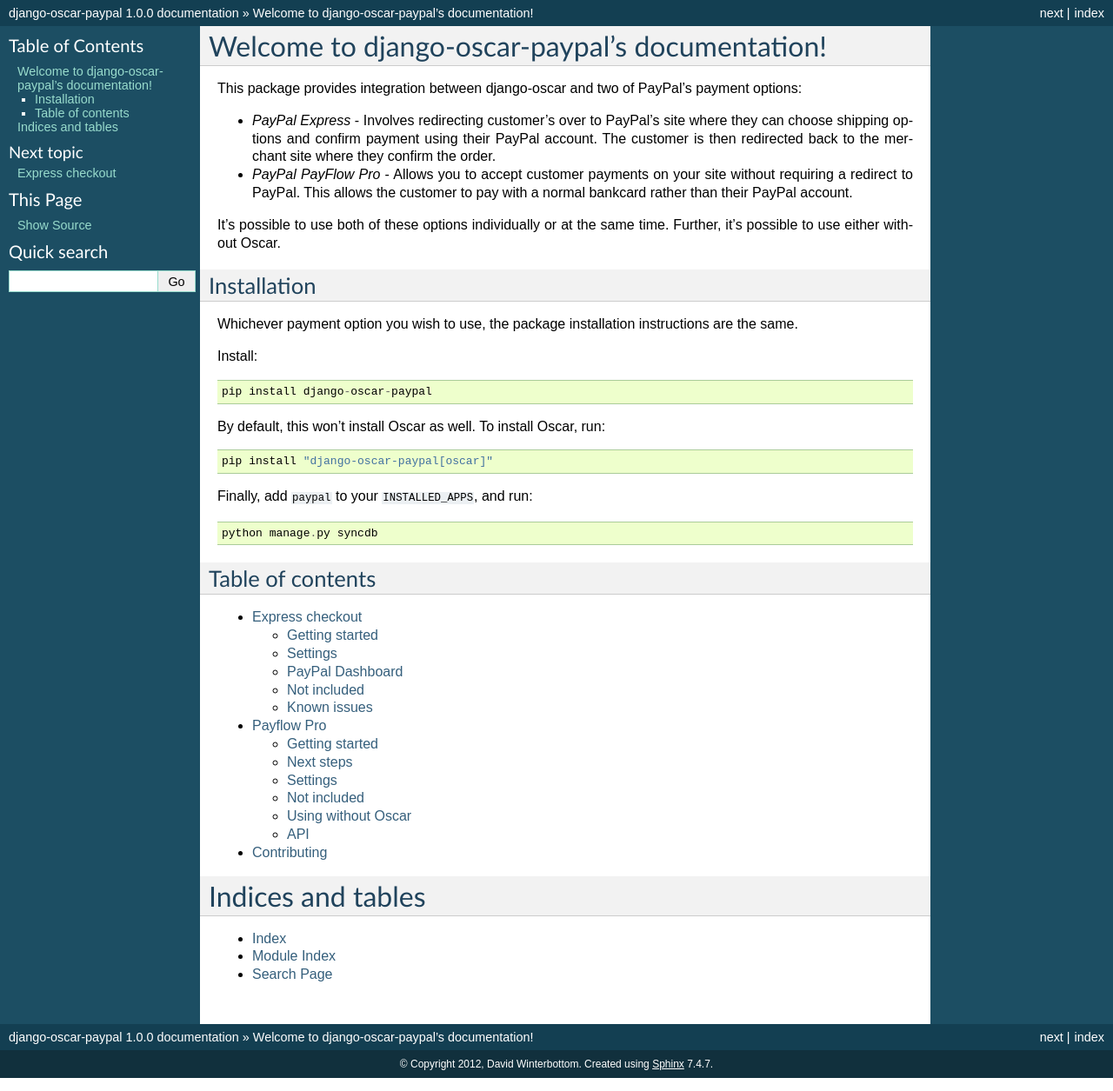
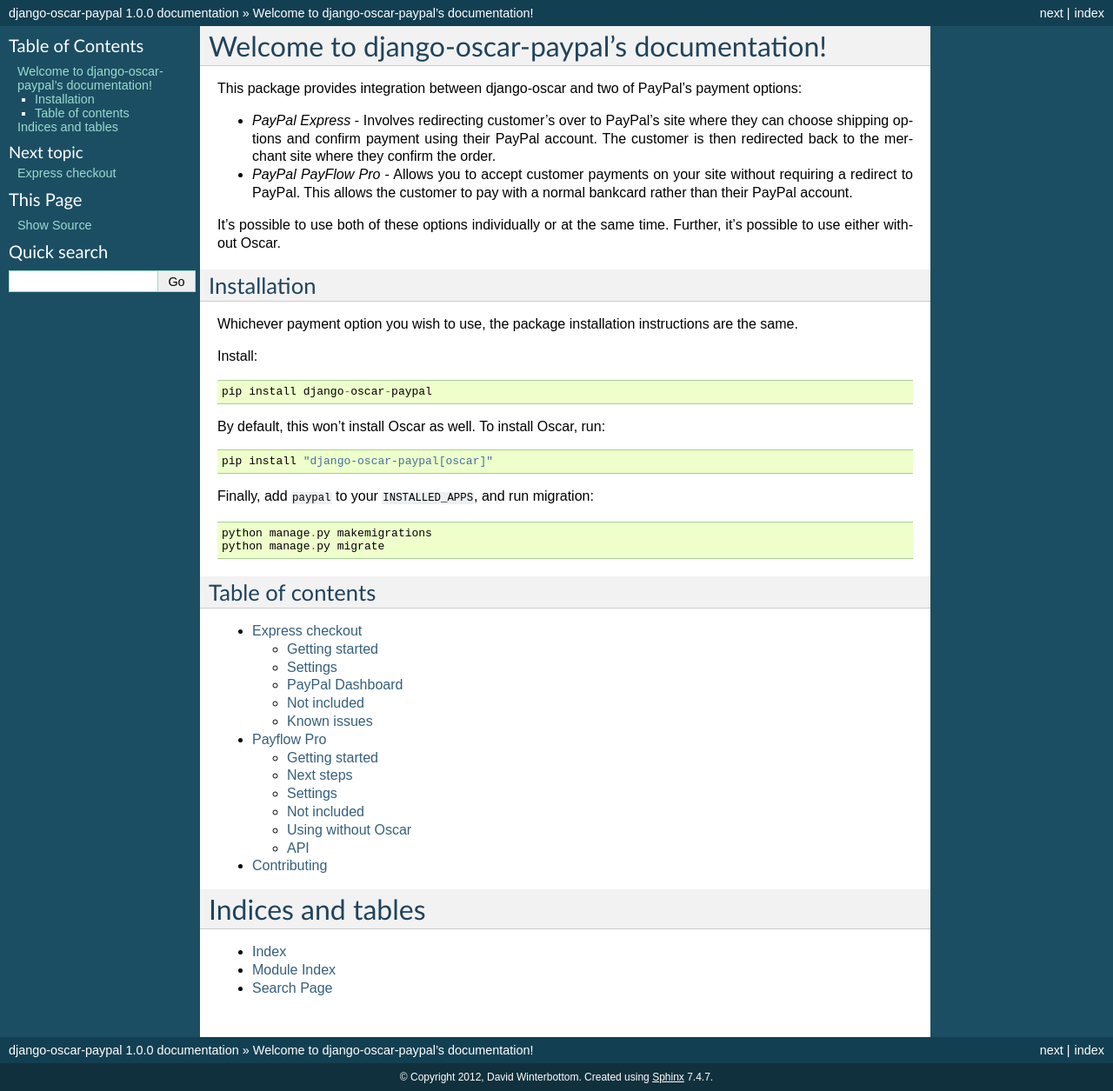
Before and after one commit to django-oscar/django-oscar-paypal, a Sphinx documentation site: the page built from docs/index.rst, in a window 1280 px wide. Shown: the whole page at 87% size. Built offline with Sphinx 7.4.7, drawn with Linux system fonts in a browser that asks for light colours.

Commit message:
doc(migratesystem): `syncdb` change to `migrate`
**Why ?**

Now in django 1.9 syncdb has been deprecated and oscar-paypal has migrate to django 2.

**How ?**

Change to `makemigrations` and `migrate`.

```diff
--- a/docs/index.rst
+++ b/docs/index.rst
@@ -35,9 +35,10 @@
 
     pip install "django-oscar-paypal[oscar]"
 
-Finally, add ``paypal`` to your ``INSTALLED_APPS``, and run::
+Finally, add ``paypal`` to your ``INSTALLED_APPS``, and run migration::
 
-    python manage.py syncdb
+    python manage.py makemigrations
+    python manage.py migrate
 
 Table of contents
 -----------------
```
